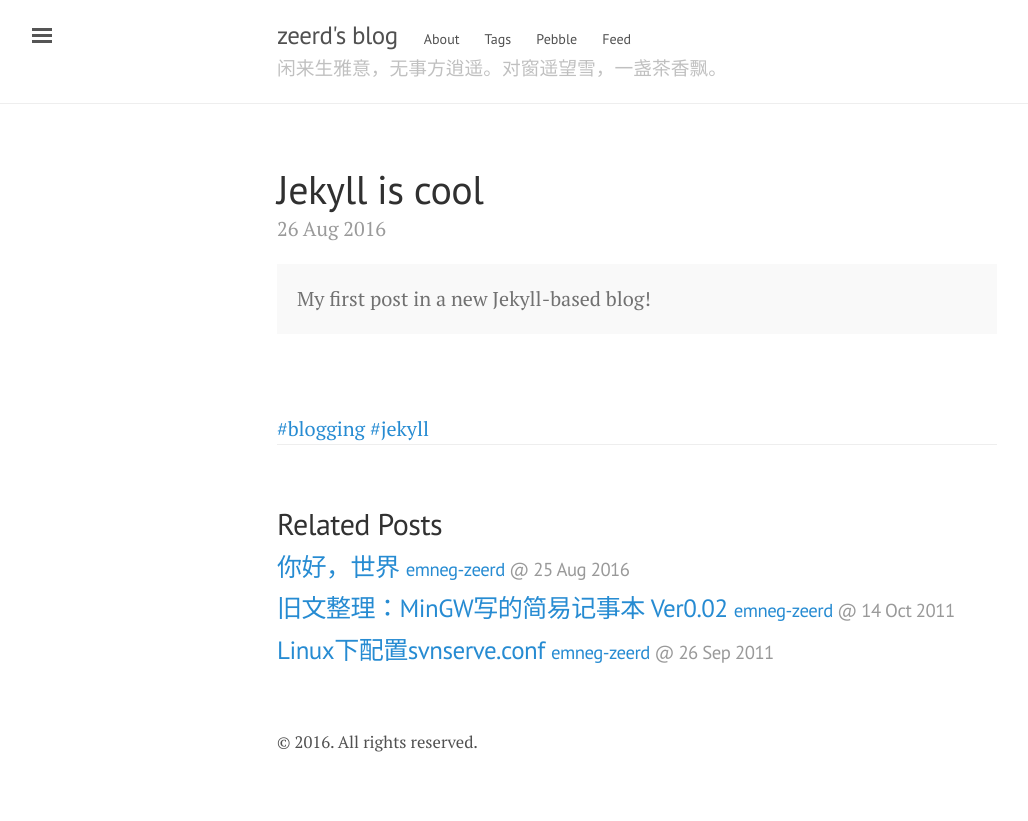
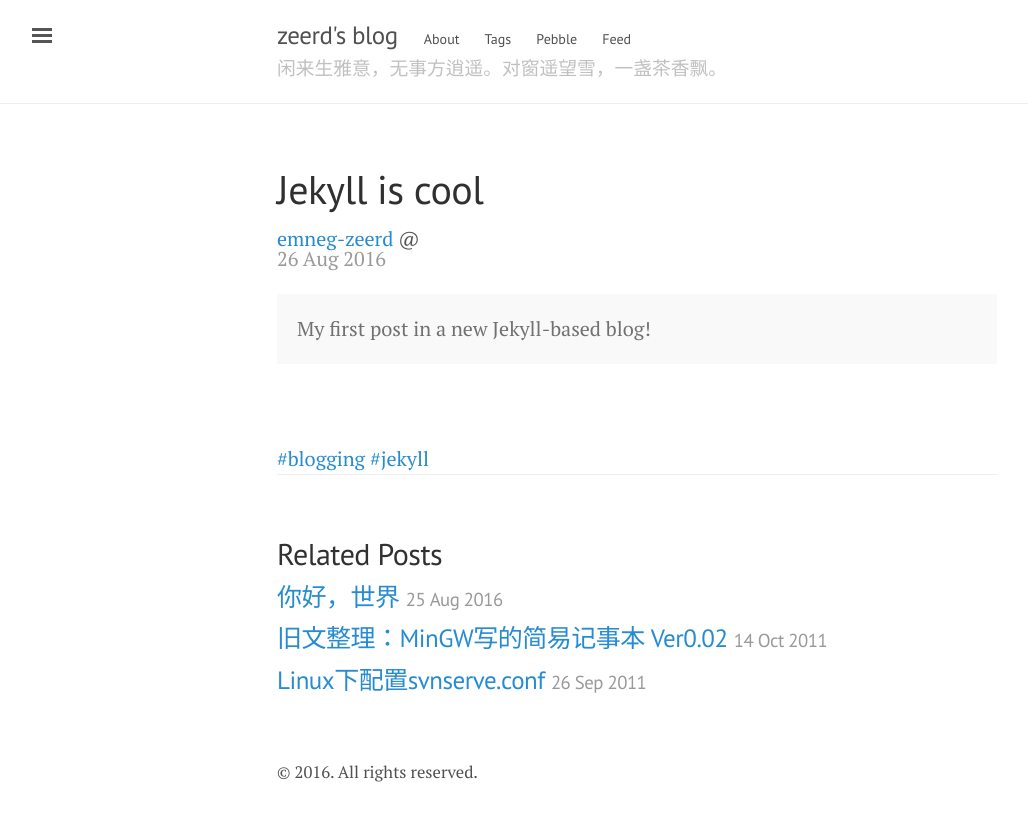
Before and after one commit to zeerd/zeerd.github.io, a Jekyll site: the page built from _posts/2016-08-26-test-for-markdown.md, in a window 1280 px wide. Shown: the top 821 px of the page, without its empty margins (3-1031 px from the left). Built offline with Jekyll 4.4.1, drawn with Linux system fonts in a browser that asks for light colours; comment, search, counter and statistics services are not loaded.

Commit message:
Update post.html

```diff
--- a/_layouts/post.html
+++ b/_layouts/post.html
@@ -4,7 +4,7 @@
 
 <div class="post">
   <h1 class="post-title">{{ page.title }}</h1>
-  <span class="post-date">{{ page.date | date_to_string }}</span>
+  <span class="post-author"><a href="{{site.author.url}}">{{site.author.name}}</a></span> @ <span class="post-date">{{ page.date | date_to_string }}</span>
   {{ content | replace: '<!--break-->', '<a class="anchor" id="read-more"></a>' }}
 </div>
 
@@ -29,7 +29,7 @@
         <h3>
           <a href="{{ site.baseurl }}{{ post.url }}">
             {{ post.title }}
-            <small><a href="{{site.author.url}}">{{site.author.name}}</a> @ {{ post.date | date_to_string }}</small>
+            <small>{{ post.date | date_to_string }}</small>
           </a>
         </h3>
       </li>
```
